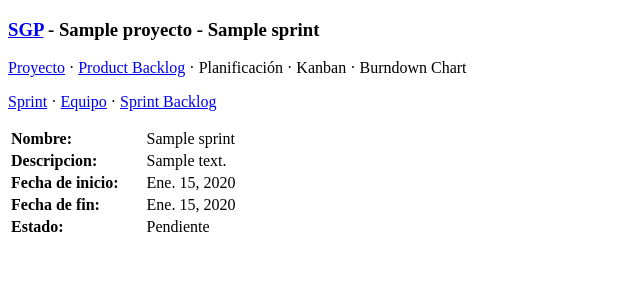
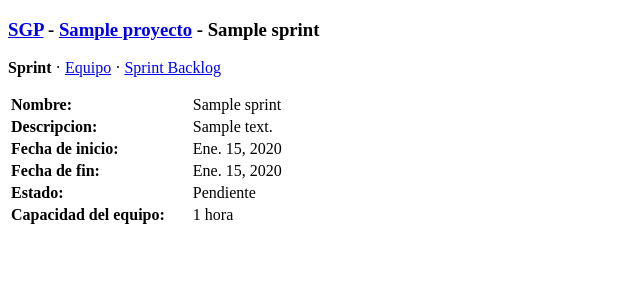
Before and after one commit to santi-acv/sgp-is2, a Django app: a page that uses sgp/templates/sgp/sprint.html in a window 1280 px wide. Shown: the top 300 px of the page, without its empty margins (0-640 px from the left). Run offline with Django 3.2, Linux system fonts and the light colour scheme; a user stored in the database is signed in; tables that the repository leaves empty hold one stand-in row (values such as "Sample post"); data that the repository does not hold is empty.

Commit message:
actualiza menús para resaltar página actual

```diff
--- a/sgp/templates/sgp/proyecto-backlog.html
+++ b/sgp/templates/sgp/proyecto-backlog.html
@@ -10,8 +10,7 @@
     </style>
 </head>
 <body>
-<h3><a href="{% url 'sgp:index' %}">SGP</a> - {{ proyecto.nombre }}</h3>
-{% include 'sgp/proyecto-menu.html' %}
+{% include 'sgp/proyecto-menu.html' with pos="Product Backlog" %}
 {% load guardian_tags %}
 {% get_obj_perms request.user for proyecto as "proyecto_perms" %}
 <table>
--- a/sgp/templates/sgp/proyecto-editar.html
+++ b/sgp/templates/sgp/proyecto-editar.html
@@ -8,8 +8,7 @@
     </style>
 </head>
 <body>
-<h3><a href="{% url 'sgp:index' %}">SGP</a> - {{ proyecto.nombre }}</h3>
-{% include 'sgp/proyecto-menu.html' %}
+{% include 'sgp/proyecto-menu.html' with pos="Editar" %}
 <p>En esta página puede modificar la información del proyecto.</p>
 <form method=POST>
     {% csrf_token %}
--- a/sgp/templates/sgp/proyecto-equipo.html
+++ b/sgp/templates/sgp/proyecto-equipo.html
@@ -10,8 +10,7 @@
     </style>
 </head>
 <body>
-<h3><a href="{% url 'sgp:index' %}">SGP</a> - {{ proyecto.nombre }}</h3>
-{% include 'sgp/proyecto-menu.html' %}
+{% include 'sgp/proyecto-menu.html' with pos="Equipo" %}
 <p>A continuación puede modificar los roles de los miembros del equipo del proyecto.</p>
 <form action="{% url 'sgp:administrar_equipo' proyecto_id=proyecto.id %}" method="post" name="form">
 {% csrf_token %}
--- a/sgp/templates/sgp/proyecto-menu.html
+++ b/sgp/templates/sgp/proyecto-menu.html
@@ -1,14 +1,36 @@
 {% load guardian_tags %}
 {% get_obj_perms request.user for proyecto as "proyecto_perms" %}
-<p> <a href="{% url 'sgp:mostrar_proyecto' proyecto.id %}">Proyecto</a>
+<h3><a href="{% url 'sgp:index' %}">SGP</a> - {{ proyecto.nombre }}</h3>
+<p>
+    {% if not pos %}
+        <strong>Proyecto</strong>
+    {% else %}
+        <a href="{% url 'sgp:mostrar_proyecto' proyecto.id %}">Proyecto</a>
+    {% endif %}
     {% if "gestionar_proyecto" in proyecto_perms %}
-        &#183; <a href="{% url 'sgp:editar_proyecto' proyecto.id %}">Editar</a>
+        {% if pos == "Editar" %}
+            &#183; <strong>Editar</strong>
+        {% else %}
+            &#183; <a href="{% url 'sgp:editar_proyecto' proyecto.id %}">Editar</a>
+        {% endif %}
     {% endif %}
     {% if "administrar_equipo" in proyecto_perms %}
-        &#183; <a href="{% url 'sgp:administrar_equipo' proyecto.id %}">Equipo</a>
-        &#183; <a href="{% url 'sgp:administrar_roles' proyecto.id %}">Roles</a>
+        {% if pos == "Equipo" %}
+            &#183; <strong>Equipo</strong>
+        {% else %}
+            &#183; <a href="{% url 'sgp:administrar_equipo' proyecto.id %}">Equipo</a>
+        {% endif %}
+        {% if pos == "Roles" %}
+            &#183; <strong>Roles</strong>
+        {% else %}
+            &#183; <a href="{% url 'sgp:administrar_roles' proyecto.id %}">Roles</a>
+        {% endif %}
     {% endif %}
-    &#183; <a href="{% url 'sgp:product_backlog' proyecto.id %}">Product Backlog</a>
+    {% if pos == "Product Backlog" %}
+        &#183; <strong>Product Backlog</strong>
+    {% else %}
+        &#183; <a href="{% url 'sgp:product_backlog' proyecto.id %}">Product Backlog</a>
+    {% endif %}
     &#183; Planificación
     &#183; Kanban
     &#183; Burndown Chart
--- a/sgp/templates/sgp/proyecto-roles.html
+++ b/sgp/templates/sgp/proyecto-roles.html
@@ -11,8 +11,7 @@
     </style>
 </head>
 <body>
-<h3><a href="{% url 'sgp:index' %}">SGP</a> - {{ proyecto.nombre }}</h3>
-{% include 'sgp/proyecto-menu.html' %}
+{% include 'sgp/proyecto-menu.html' with pos="Roles" %}
 <p>En esta página puede ver y modificar los roles asociados al proyecto.</p>
 <form action="{% url 'sgp:administrar_roles' proyecto_id=proyecto.id %}" method="post" name="form">
 {% csrf_token %}
--- a/sgp/templates/sgp/proyecto.html
+++ b/sgp/templates/sgp/proyecto.html
@@ -8,7 +8,6 @@
     </style>
 </head>
 <body>
-<h3><a href="{% url 'sgp:index' %}">SGP</a> - {{ proyecto.nombre }}</h3>
 {% include 'sgp/proyecto-menu.html' %}
 {% load guardian_tags %}
 {% get_obj_perms request.user for proyecto as "proyecto_perms" %}
--- a/sgp/templates/sgp/sprint-backlog.html
+++ b/sgp/templates/sgp/sprint-backlog.html
@@ -10,9 +10,7 @@
     </style>
 </head>
 <body>
-<h3><a href="{% url 'sgp:index' %}">SGP</a> - {{ proyecto.nombre }} - {{ sprint.nombre }} - Sprint backlog</h3>
-{% include 'sgp/proyecto-menu.html' %}
-{% include 'sgp/sprint-menu.html' %}
+{% include 'sgp/sprint-menu.html' with pos="Sprint Backlog" %}
 {% load guardian_tags %}
 {% get_obj_perms request.user for proyecto as "proyecto_perms" %}
 
--- a/sgp/templates/sgp/sprint-editar.html
+++ b/sgp/templates/sgp/sprint-editar.html
@@ -8,9 +8,7 @@
     </style>
 </head>
 <body>
-<h3><a href="{% url 'sgp:index' %}">SGP</a> - {{ proyecto.nombre }} - {{ sprint.nombre }} - Editar</h3>
-{% include 'sgp/proyecto-menu.html' %}
-{% include 'sgp/sprint-menu.html' %}
+{% include 'sgp/sprint-menu.html' with pos="Editar" %}
 {% load guardian_tags %}
 {% get_obj_perms request.user for proyecto as "proyecto_perms" %}
 <p>Por favor, ingrese la información del sprint.</p>
--- a/sgp/templates/sgp/sprint-menu.html
+++ b/sgp/templates/sgp/sprint-menu.html
@@ -1,9 +1,28 @@
 {% load guardian_tags %}
 {% get_obj_perms request.user for proyecto as "proyecto_perms" %}
-<p> <a href="{% url 'sgp:mostrar_sprint' proyecto.id sprint.id %}">Sprint</a>
+<h3><a href="{% url 'sgp:index' %}">SGP</a> -
+    <a href="{% url 'sgp:mostrar_proyecto' proyecto.id %}">{{ proyecto.nombre }}</a>
+    - {{ sprint.nombre }}</h3>
+<p> {% if not pos %}
+        <strong>Sprint</strong>
+    {% else %}
+        <a href="{% url 'sgp:mostrar_sprint' proyecto.id sprint.id %}">Sprint</a>
+    {% endif %}
     {% if "gestionar_proyecto" in proyecto_perms %}
-        &#183; <a href="{% url 'sgp:editar_sprint' proyecto.id sprint.id %}">Editar</a>
+        {% if pos == "Editar" %}
+            &#183; <strong>Editar</strong>
+        {% else %}
+            &#183; <a href="{% url 'sgp:editar_sprint' proyecto.id sprint.id %}">Editar</a>
+        {% endif %}
     {% endif %}
-    &#183; <a href="{% url 'sgp:equipo_sprint' proyecto.id sprint.id %}">Equipo</a>
-    &#183; <a href="{% url 'sgp:sprint_backlog' proyecto.id sprint.id %}">Sprint Backlog</a>
+    {% if pos == "Equipo" %}
+        &#183; <strong>Equipo</strong>
+    {% else %}
+        &#183; <a href="{% url 'sgp:equipo_sprint' proyecto.id sprint.id %}">Equipo</a>
+    {% endif %}
+    {% if pos == "Sprint Backlog" %}
+        &#183; <strong>Sprint Backlog</strong>
+    {% else %}
+        &#183; <a href="{% url 'sgp:sprint_backlog' proyecto.id sprint.id %}">Sprint Backlog</a>
+    {% endif %}
 </p>
--- a/sgp/templates/sgp/sprint.html
+++ b/sgp/templates/sgp/sprint.html
@@ -8,8 +8,6 @@
     </style>
 </head>
 <body>
-<h3><a href="{% url 'sgp:index' %}">SGP</a> - {{ proyecto.nombre }} - {{ sprint.nombre }}</h3>
-{% include 'sgp/proyecto-menu.html' %}
 {% include 'sgp/sprint-menu.html' %}
 {% load guardian_tags %}
 {% get_obj_perms request.user for proyecto as "proyecto_perms" %}
@@ -21,6 +19,20 @@
     <tr><th>Fecha de inicio:</th><td>{{ sprint.fecha_inicio }}</td></tr>
     <tr><th>Fecha de fin:</th><td>{{ sprint.fecha_fin }}</td></tr>
     <tr><th>Estado:</th><td>{{ sprint.get_estado_display }}</td></tr>
+    <tr><th>Capacidad del equipo:</th><td>{{ sprint.capacidad_equipo }} hora{{ sprint.capacidad_equipo|pluralize:",s" }}</td></tr>
 </table>
+{% if "gestionar_proyecto" in proyecto_perms %}
+    {% if sprint.estado == sprint.Estado.PENDIENTE %}
+        <ul>
+            {% for e in error %}
+                <li>{{ e }}</li>
+            {% endfor %}
+        </ul>
+        <form method=POST>
+            {% csrf_token %}
+            <p><input type="submit" value="Iniciar Sprint"></p>
+        </form>
+    {% endif %}
+{% endif %}
 </body>
 </html>
```
Also changed, not shown: sgp/templates/sgp/sprint-equipo.html (+4 -3 lines).
